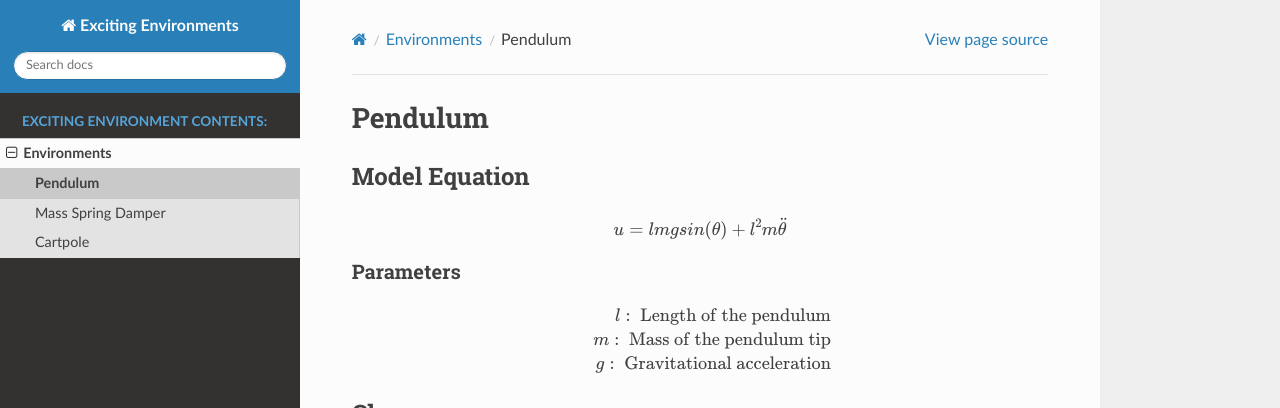
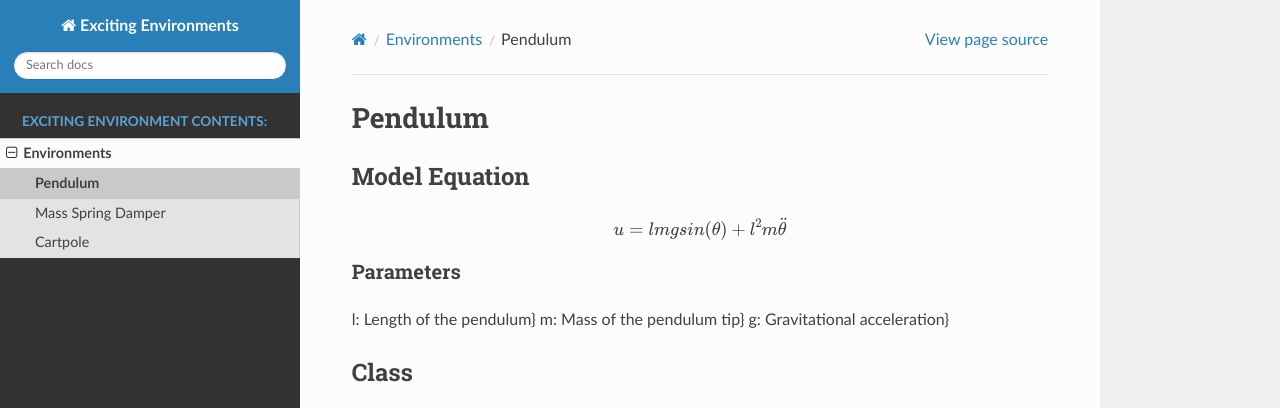
Before and after one commit to ExcitingSystems/exciting-environments, a Sphinx documentation site: the page built from docs/parts/environments/pendulum/pendulum_env.rst, in a window 1280 px wide, cut to the strip 0-408 px from the top of the page. Built offline with Sphinx 7.4.7 and the Read the Docs theme 2.0.0, drawn with Linux system fonts in a browser that asks for light colours; pages that are not in the unit, such as notebooks, are missing from menus.

Commit message:
docu c hange

```diff
--- a/docs/parts/environments/pendulum/pendulum_env.rst
+++ b/docs/parts/environments/pendulum/pendulum_env.rst
@@ -9,12 +9,11 @@ Model Equation
 
 Parameters
 ^^^^^^^^^^^^^^^^^^^^^^^^^^^
-   .. math::
-      \begin{flalign*}
-      l: \textrm{ Length of the pendulum}\\
-      m: \textrm{ Mass of the pendulum tip}\\
-      g: \textrm{ Gravitational acceleration}
-      \end{flalign*}
+
+l: Length of the pendulum}
+m: Mass of the pendulum tip}
+g: Gravitational acceleration}
+
 
 Class
 --------------------------------------------------
```
